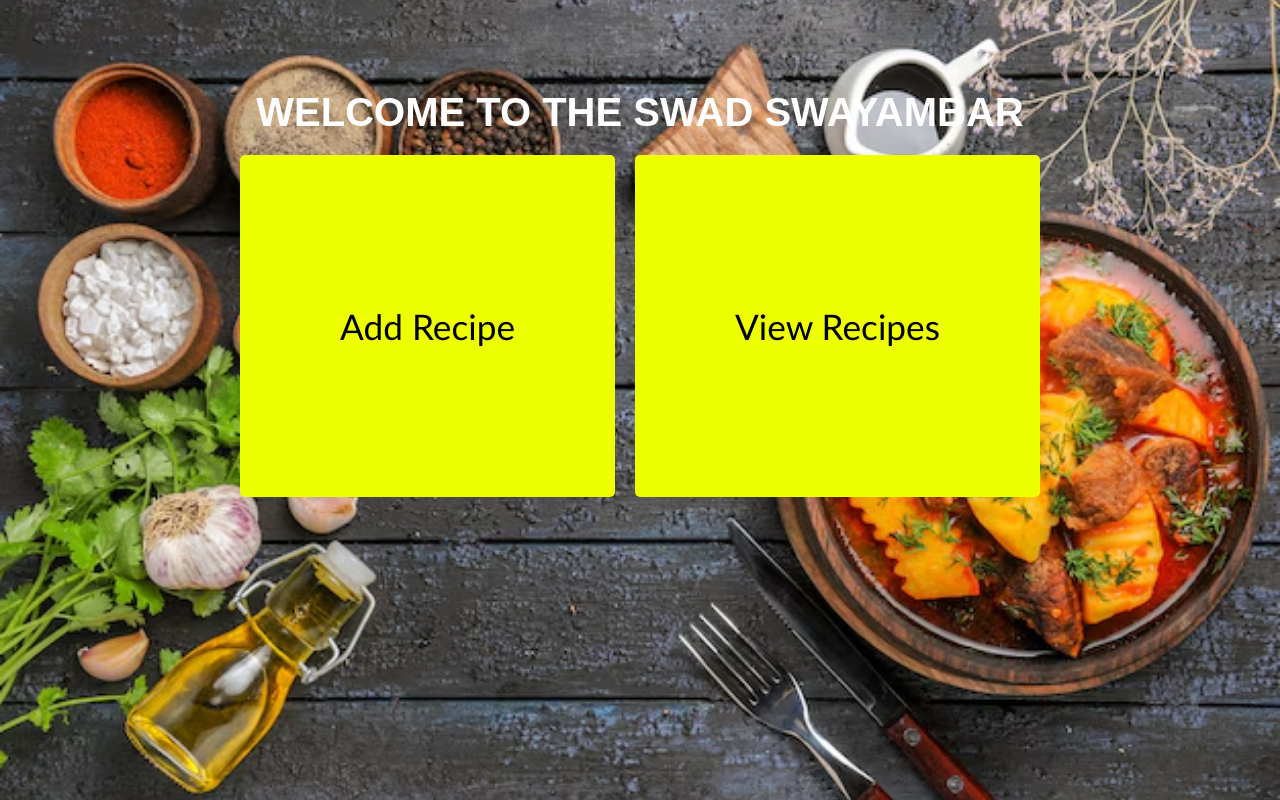
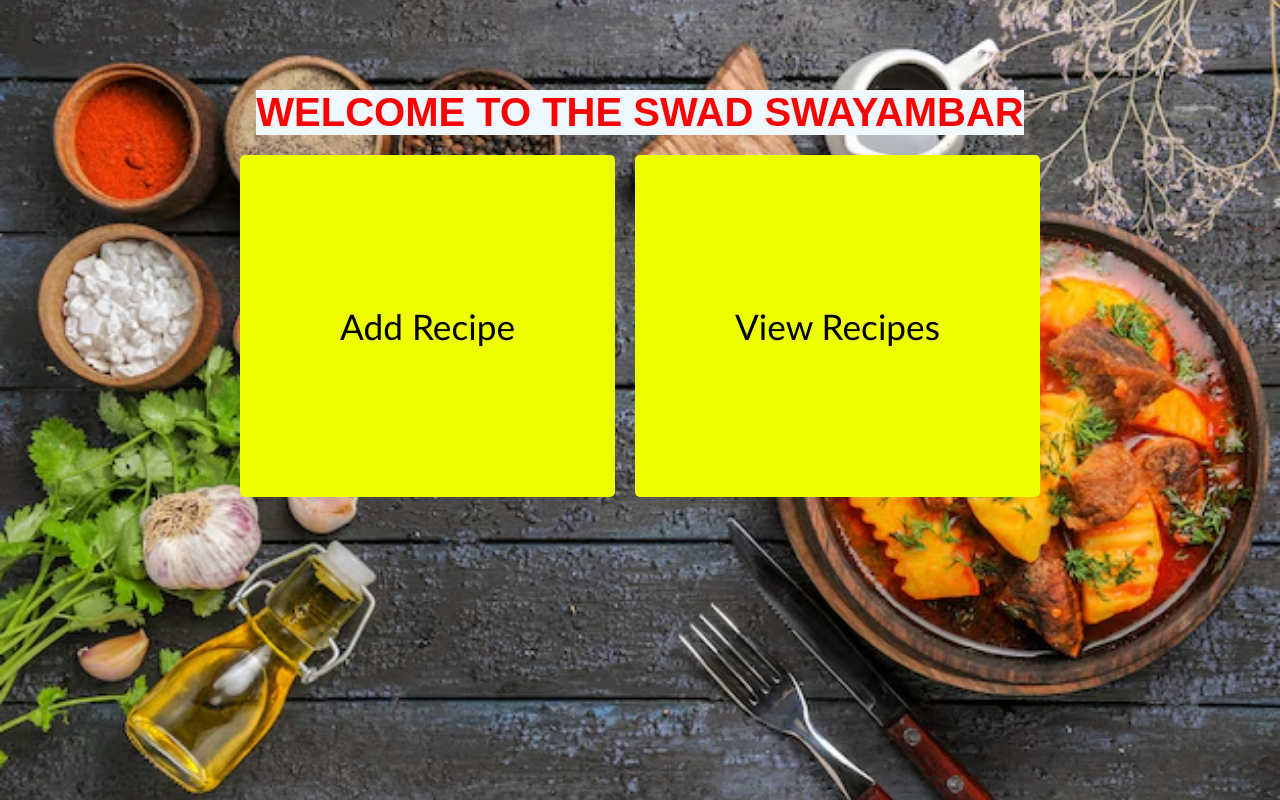
Before and after one commit to Prsingh9/Recipe_App, a React (Vite) app in the folder frontend/: page / in a window 1280 px wide. Built offline with nearby package versions, Linux system fonts and the light colour scheme.

Commit message:
Home page changes

```diff
--- a/frontend/src/App.css
+++ b/frontend/src/App.css
@@ -22,7 +22,8 @@ body {
 
   .home-title {
     font-size: 2.5rem;
-    color: #ffffff;
+    color: #ff0000;
+    background-color: aliceblue;
     margin-bottom: 20px;
     text-transform: uppercase;
   }
```
